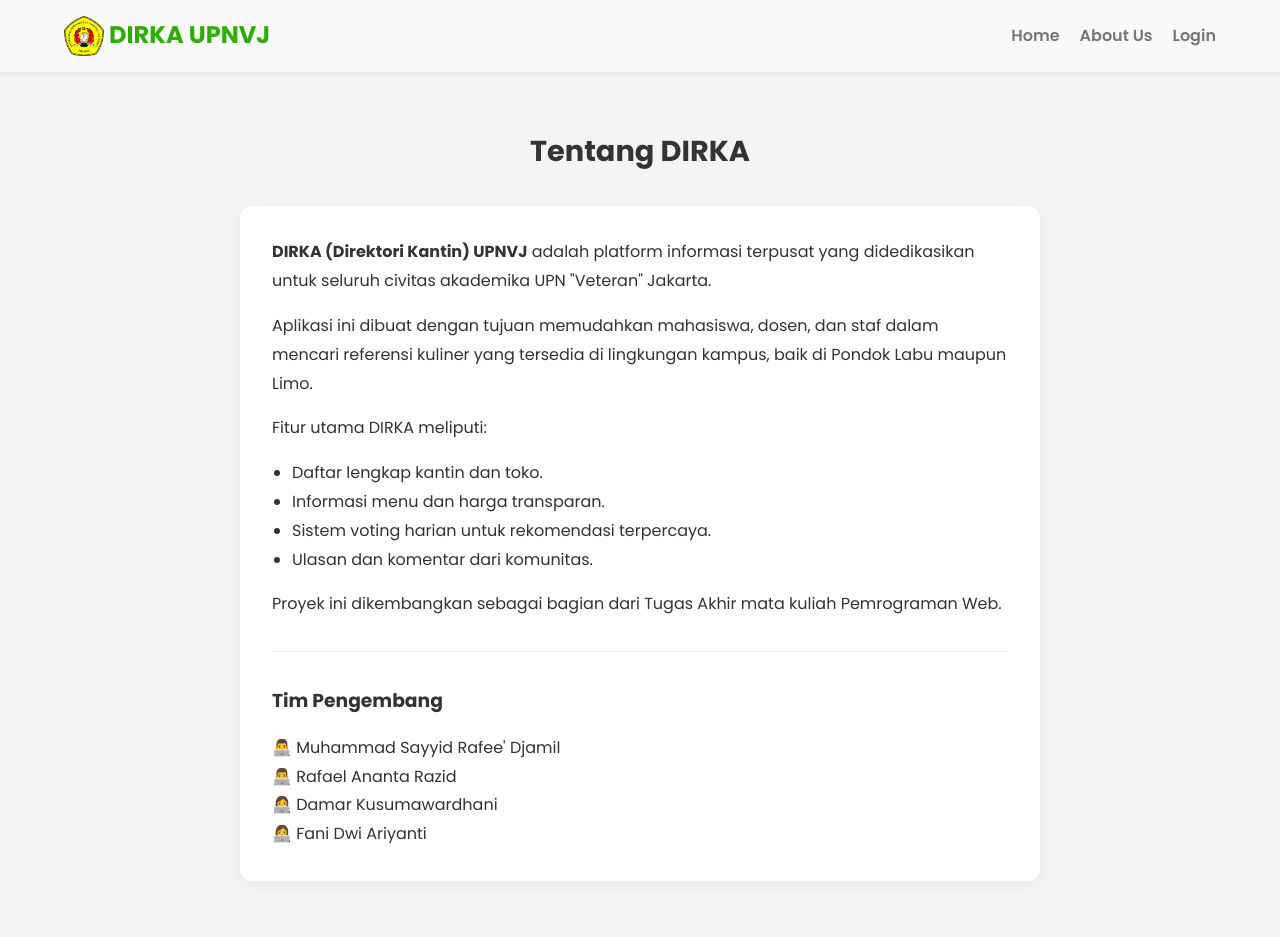
After one commit to SayyidRafeeD/kantin-upnvj, a PHP site: page /about.php in a window 1280 px wide. The commit adds this page. Run offline with PHP 8.4, Linux system fonts and the light colour scheme.

Commit message:
feat: add about us and rename to DIRKA

```diff
--- /dev/null
+++ b/about.php
@@ -0,0 +1,42 @@
+<?php
+session_start();
+$pageTitle = "About Us | DIRKA UPNVJ";
+require 'includes/header.php';
+?>
+
+    <div style="max-width: 800px; margin: 0 auto; padding: 2rem 0;">
+        <h1 class="page-title" style="margin-bottom: 2rem;">Tentang DIRKA</h1>
+
+        <div style="background: white; padding: 2rem; border-radius: 12px; box-shadow: 0 4px 15px rgba(0,0,0,0.05); line-height: 1.8;">
+            <p style="margin-bottom: 1rem;">
+                <strong>DIRKA (Direktori Kantin) UPNVJ</strong> adalah platform informasi terpusat yang didedikasikan untuk seluruh civitas akademika UPN "Veteran" Jakarta.
+            </p>
+            <p style="margin-bottom: 1rem;">
+                Aplikasi ini dibuat dengan tujuan memudahkan mahasiswa, dosen, dan staf dalam mencari referensi kuliner yang tersedia di lingkungan kampus, baik di Pondok Labu maupun Limo.
+            </p>
+            <p style="margin-bottom: 1rem;">
+                Fitur utama DIRKA meliputi:
+            </p>
+            <ul style="margin-bottom: 1rem; padding-left: 20px;">
+                <li>Daftar lengkap kantin dan toko.</li>
+                <li>Informasi menu dan harga transparan.</li>
+                <li>Sistem voting harian untuk rekomendasi terpercaya.</li>
+                <li>Ulasan dan komentar dari komunitas.</li>
+            </ul>
+            <p>
+                Proyek ini dikembangkan sebagai bagian dari Tugas Akhir mata kuliah Pemrograman Web.
+            </p>
+
+            <hr style="border: 0; border-top: 1px solid #eee; margin: 2rem 0;">
+
+            <h3 style="margin-bottom: 1rem;">Tim Pengembang</h3>
+            <ul style="list-style: none;">
+                <li>👨‍💻 Muhammad Sayyid Rafee' Djamil</li>
+                <li>👨‍💻 Rafael Ananta Razid</li>
+                <li>👩‍💻 Damar Kusumawardhani</li>
+                <li>👩‍💻 Fani Dwi Ariyanti</li>
+            </ul>
+        </div>
+    </div>
+
+<?php require 'includes/footer.php'; ?>
--- a/includes/header.php
+++ b/includes/header.php
@@ -8,14 +8,13 @@ if (session_status() === PHP_SESSION_NONE) {
 <head>
     <meta charset="UTF-8">
     <meta name="viewport" content="width=device-width, initial-scale=1.0">
-    <title><?php echo htmlspecialchars($pageTitle ?? 'Kantin UPNVJ'); ?></title>
+    <title><?php echo htmlspecialchars($pageTitle ?? 'DIRKA UPNVJ'); ?></title>
     <link rel="preconnect" href="https://fonts.googleapis.com">
     <link rel="preconnect" href="https://fonts.gstatic.com" crossorigin>
     <link href="https://fonts.googleapis.com/css2?family=Poppins:wght@400;600;700&display=swap" rel="stylesheet">
     <link rel="stylesheet" href="assets/css/style.css">
 
     <?php
-    // Conditional Loading CSS
     $currentPage = basename($_SERVER['PHP_SELF']);
 
     if ($currentPage == 'store.php') {
@@ -34,10 +33,12 @@ if (session_status() === PHP_SESSION_NONE) {
         <nav class="navbar">
             <a href="index.php" class="nav-logo">
                 <img src="assets/images/logo.png" alt="Logo UPNVJ">
-                <span>Kantin UPNVJ</span>
+                <span>DIRKA UPNVJ</span>
             </a>
             <ul class="nav-links">
                 <li><a href="index.php">Home</a></li>
+                <li><a href="about.php">About Us</a></li>
+
                 <?php if (isset($_SESSION['user_id'])): ?>
                     <li><a href="my_reviews.php">Ulasan Saya</a></li>
                     <li><a href="logout.php" style="color: #d9534f;">Logout</a></li>
```
